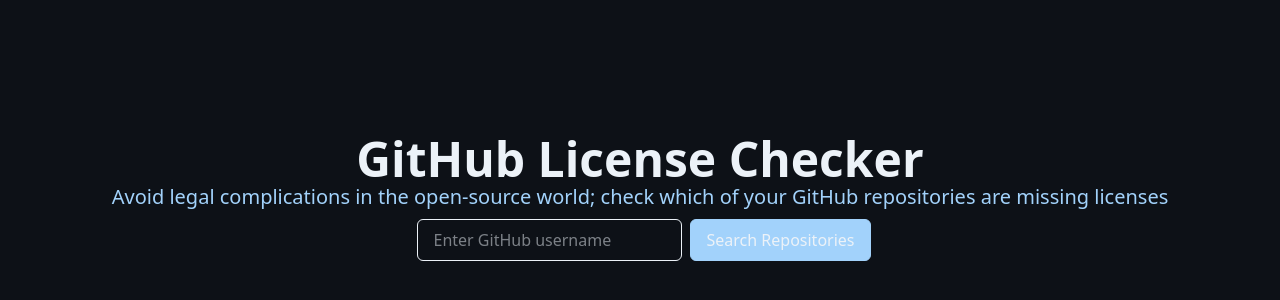
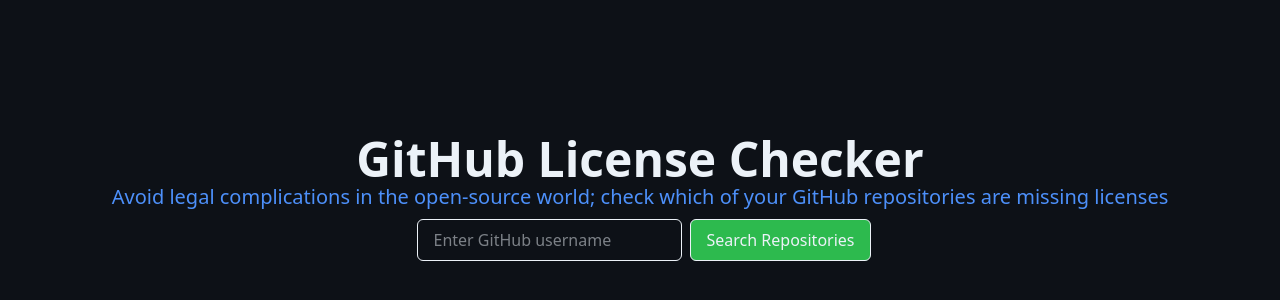
Before and after one commit to myrmlbst/github-license-checker, a React (Vite) app: page / in a window 1280 px wide. Shown: the part 206-506 px from the top of the page. Built offline with nearby package versions, Linux system fonts and the light colour scheme.

Commit message:
fixed color hexes: accents (in title), button, and second background

```diff
--- a/src/GithubLicenses.jsx
+++ b/src/GithubLicenses.jsx
@@ -77,7 +77,7 @@ const GithubLicenses = () => {
     <div className="bg-background text-primary flex flex-col items-center justify-center min-h-screen p-4">
       <div className="font-bold text-5xl mt-4 text-center">
         GitHub License Checker
-        <p className="text-accent text-center font-medium text-xl">Avoid legal complications in the open-source world; check which of your GitHub repositories are missing licenses</p>
+        <p className="text-highlighted text-center font-medium text-xl">Avoid legal complications in the open-source world; check which of your GitHub repositories are missing licenses</p>
       </div>
 
       <div className="github-licenses">
@@ -92,7 +92,7 @@ const GithubLicenses = () => {
           />
           <button
             type="submit"
-             className="bg-accent text-background px-4 py-2 rounded-md text-primary border-1 border-solid border-accent">
+             className="bg-green text-background px-4 py-2 rounded-md text-primary border-1 border-solid border-primary">
             Search Repositories
           </button>
         </form>
@@ -105,7 +105,7 @@ const GithubLicenses = () => {
           <>
             <h2 className="font-bold text-center text-2xl mt-8">
               Repositories for {''}
-              <span className="text-accent">
+              <span className="text-highlighted">
                 {searchedUsername}
               </span>
               :
--- a/src/index.css
+++ b/src/index.css
@@ -2,9 +2,12 @@
 
 @theme {
     --color-background: #0d1117;
-    --color-foreground: #21262d;
+    --color-foreground: #161b22;
 
     --color-primary: #ecf2f8;
+
+    --color-green: #2dba4e;
+    --color-purple: #cea5fb;
 
     --color-accent: #a2d2fb;
     --color-highlighted: #4d90fa;
```
